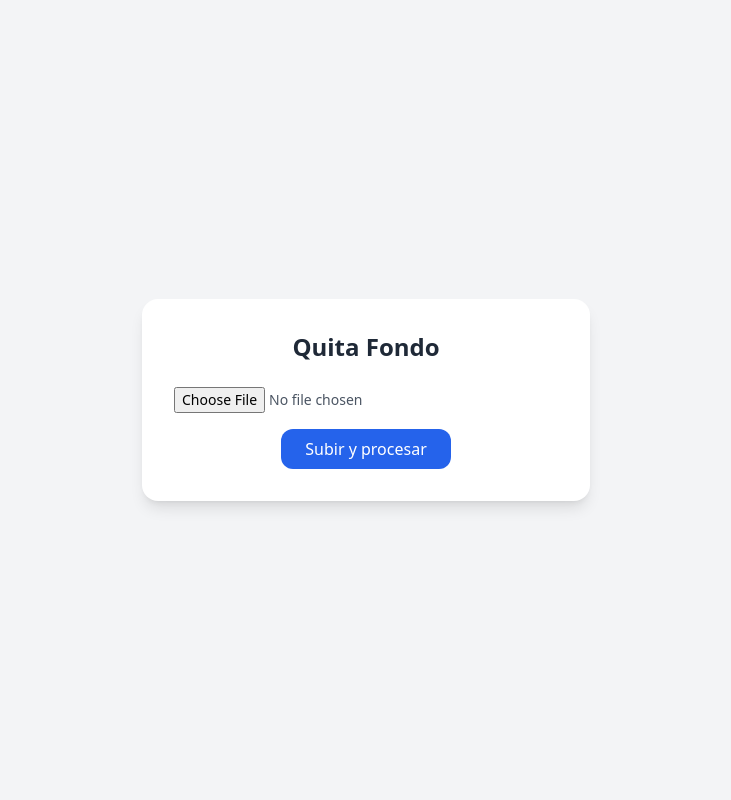
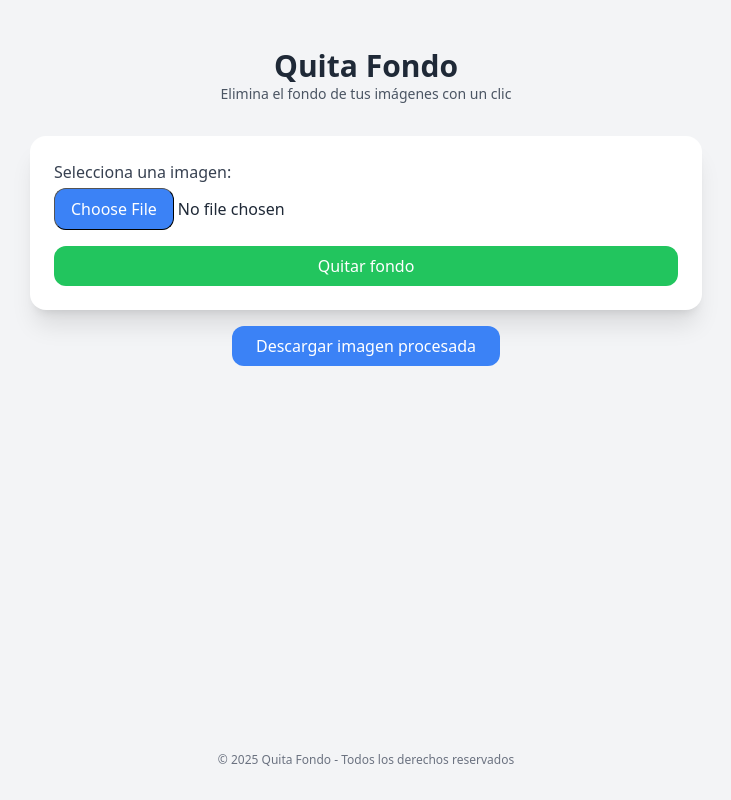
Before and after one commit to Elojandria/bg_off, a Flask app: page / in a window 1280 px wide. Shown: the whole page, without its empty margins (274-1005 px from the left). Run offline with Flask 3, Linux system fonts and the light colour scheme; some libraries are stand-ins or nearby versions.

Commit message:
Update index.html

```diff
--- a/templates/index.html
+++ b/templates/index.html
@@ -4,87 +4,95 @@
   <meta charset="UTF-8" />
   <meta name="viewport" content="width=device-width, initial-scale=1.0" />
   <title>Quita Fondo</title>
+  <link rel="icon" href="/favicon.ico" />
   <script src="https://cdn.tailwindcss.com"></script>
 </head>
-<body class="bg-gray-100 min-h-screen flex items-center justify-center">
-  <div class="bg-white p-8 rounded-2xl shadow-lg w-full max-w-md text-center">
-    <h1 class="text-2xl font-bold mb-6 text-gray-800">Quita Fondo</h1>
+<body class="bg-gray-100 text-gray-800 flex flex-col items-center min-h-screen p-4">
 
-    <form id="uploadForm" class="flex flex-col items-center space-y-4">
-      <input type="file" name="file" required class="block w-full text-sm text-gray-600" />
-      <button type="submit" class="bg-blue-600 text-white px-6 py-2 rounded-xl hover:bg-blue-700 transition">
-        Subir y procesar
+  <!-- Encabezado -->
+  <header class="w-full max-w-2xl text-center my-8">
+    <h1 class="text-3xl font-bold">Quita Fondo</h1>
+    <p class="text-sm text-gray-600">Elimina el fondo de tus imágenes con un clic</p>
+  </header>
+
+  <!-- Contenedor principal -->
+  <main class="w-full max-w-2xl bg-white shadow-xl rounded-2xl p-6">
+    <form id="uploadForm" class="space-y-4">
+
+      <!-- Carga de archivo -->
+      <label class="block">
+        <span class="text-gray-700">Selecciona una imagen:</span>
+        <input  type="file" accept=".jpg,.jpeg,.png,.webp"
+               class="mt-1 block w-full file:py-2 file:px-4 file:border file:rounded-xl file:bg-blue-500 file:text-white hover:file:bg-blue-600"/>
+      </label>
+
+      <!-- Botón de subir -->
+      <button type="submit"
+              class="w-full bg-green-500 text-white py-2 px-4 rounded-xl hover:bg-green-600 transition">
+        Quitar fondo
       </button>
+
+      <!-- Barra de progreso -->
+      <div id="progressBar" class="w-full bg-gray-200 rounded-full h-4 hidden">
+        <div id="progressFill" class="bg-green-500 h-4 rounded-full transition-all duration-300" style="width: 0%;"></div>
+      </div>
+
+      <!-- Mensajes -->
+      <div id="message" class="text-center text-sm mt-2 hidden"></div>
     </form>
+  </main>
+     <!-- Botón de descarga -->
+    <button id="downloadButton" class="bg-blue-500 text-white py-2 px-6 rounded-xl mt-4 hidden">
+      Descargar imagen procesada
+    </button>
 
-    <div id="progressContainer" class="w-full mt-6 hidden">
-      <label for="progressBar" class="block mb-1 text-gray-600">Progreso:</label>
-      <progress id="progressBar" value="0" max="100" class="w-full h-4 rounded-full bg-gray-200"></progress>
-    </div>
+  <!-- Footer -->
+  <footer class="mt-auto py-4 text-xs text-gray-500">
+    © 2025 Quita Fondo - Todos los derechos reservados
+  </footer>
 
-    <div id="statusMessage" class="mt-4 text-sm text-gray-700 hidden"></div>
+  <!-- Script para manejar progreso y mensajes -->
+  <script>
+    const form = document.getElementById('uploadForm');
+    const progressBar = document.getElementById('progressBar');
+    const progressFill = document.getElementById('progressFill');
+    const message = document.getElementById('message');
 
-    <a id="downloadButton" href="#" class="mt-6 inline-block bg-green-600 text-white px-4 py-2 rounded-xl hover:bg-green-700 transition hidden">
-      Descargar imagen
-    </a>
-  </div>
+    form.addEventListener('submit', async (e) => {
+      e.preventDefault();
 
-  <script>
-    const form = document.getElementById("uploadForm");
-    const progressBar = document.getElementById("progressBar");
-    const progressContainer = document.getElementById("progressContainer");
-    const downloadButton = document.getElementById("downloadButton");
-    const statusMessage = document.getElementById("statusMessage");
+      progressBar.classList.remove('hidden');
+      message.classList.add('hidden');
+      progressFill.style.width = '10%';
 
-    form.addEventListener("submit", function (e) {
-      e.preventDefault();
-      const fileInput = form.querySelector("input[type='file']");
-      const file = fileInput.files[0];
+      // Simulación de progreso (reemplazar con lógica real)
+      setTimeout(() => progressFill.style.width = '50%', 500);
+      setTimeout(() => progressFill.style.width = '100%', 1500);
 
-      if (!file) return;
-
-      const formData = new FormData();
-      formData.append("file", file);
-
-      const xhr = new XMLHttpRequest();
-      xhr.open("POST", "/upload");
-
-      progressContainer.classList.remove("hidden");
-      statusMessage.classList.add("hidden");
-      downloadButton.classList.add("hidden");
-
-      xhr.upload.onprogress = function (e) {
-        if (e.lengthComputable) {
-          const percent = (e.loaded / e.total) * 100;
-          progressBar.value = percent;
-        }
-      };
-
-      xhr.onload = function () {
-        if (xhr.status === 200) {
-          const response = JSON.parse(xhr.responseText);
-          const filename = response.filename;
-
-          statusMessage.textContent = "¡Imagen procesada con éxito!";
-          statusMessage.classList.remove("hidden");
-
-          downloadButton.href = `/download/${encodeURIComponent(filename)}`;
-          downloadButton.download = filename;
-          downloadButton.classList.remove("hidden");
-        } else {
-          statusMessage.textContent = "Hubo un error al procesar la imagen.";
-          statusMessage.classList.remove("hidden");
-          downloadButton.classList.add("hidden");
-        }
-      };
-
-      xhr.onerror = function () {
-        statusMessage.textContent = "Error de red.";
-        statusMessage.classList.remove("hidden");
-      };
-
-      xhr.send(formData);
+      // Simula respuesta (reemplaza con tu llamada a Replicate)
+      setTimeout(() => {
+        message.textContent = '✅ Imagen procesada con éxito.';
+        message.className = 'text-green-600 text-center text-sm mt-2';
+        message.classList.remove('hidden');
+        progressBar.classList.add('hidden');
+      }, 2000);
     });
   </script>
+  <!-- Script para descargar las imagenes -->
+  <script>
+  // Suponiendo que el backend ya procesó y subió la imagen
+  const processedImageName = 'imagen_sin_fondo.png';  // O el nombre que hayas generado dinámicamente
+  const downloadUrl = `/download/${processedImageName}`;  // Ruta de Flask para descargar
+
+  // Mostrar el botón de descarga una vez que el procesamiento haya terminado
+  document.getElementById('downloadButton').addEventListener('click', function() {
+    window.location.href = downloadUrl;  // Esto hará que se inicie la descarga
+  });
+
+  // Hacer visible el botón de descarga después del procesamiento
+  // Esto debe activarse una vez que la imagen esté lista
+  document.getElementById('downloadButton').classList.remove('hidden');
+</script>
+
 </body>
 </html>
```
